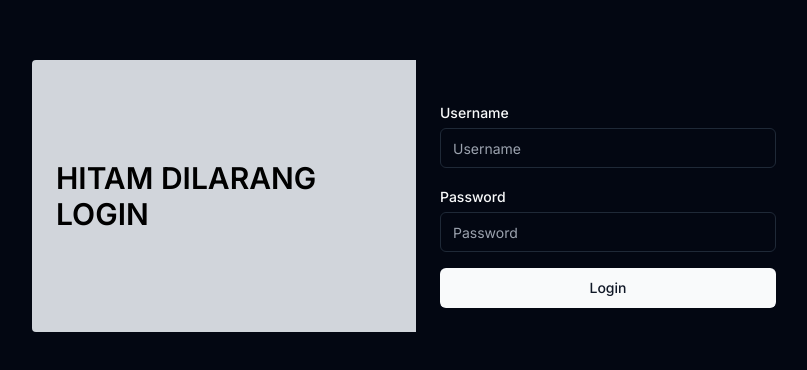
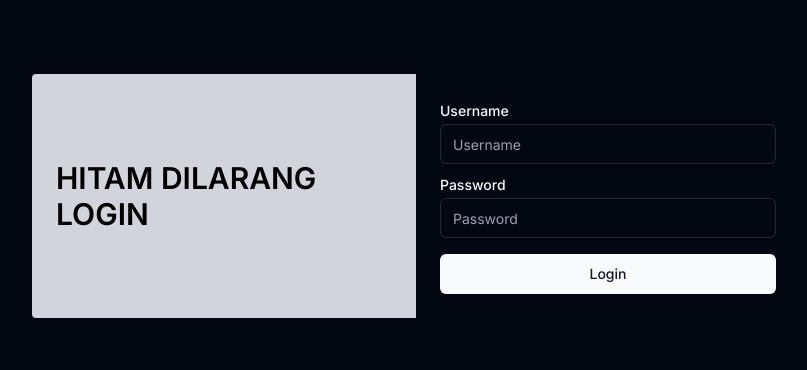
Before and after one commit to rikarani/blog, a Next.js app: page /login in a window 1280 px wide. Shown: the part 204-574 px from the top of the page, without its empty margins (224-1031 px from the left). Built offline with nearby package versions, Linux system fonts and the light colour scheme.

Commit message:
refactor: Update login page with new UI components and form validation improvements

```diff
--- a/app/login/page.tsx
+++ b/app/login/page.tsx
@@ -1,39 +1,17 @@
 "use client";
 
-import { useRef } from "react";
 import { useFormState } from "react-dom";
-import { useForm } from "react-hook-form";
-import { Input } from "@/components/ui/input";
+import { TriangleAlert } from "lucide-react";
 import { login, State } from "@/lib/actions/login";
-import { schema, Schema } from "@/lib/schema/login";
-import { zodResolver } from "@hookform/resolvers/zod";
-import { Button, buttonVariants } from "@/components/ui/button";
+import { Input } from "@/components/ui/client/input";
+import { Button, buttonVariants } from "@/components/ui/client/button";
 import { Alert, AlertTitle, AlertDescription } from "@/components/ui/alert";
-import {
-  Form,
-  FormControl,
-  FormField,
-  FormItem,
-  FormLabel,
-  FormMessage,
-} from "@/components/ui/form";
+import { Label } from "@/components/ui/label";
+
 import Show from "@/components/show";
 
 export default function LoginPage(): React.JSX.Element {
-  const formRef = useRef<HTMLFormElement | null>(null);
-  const [state, formAction] = useFormState<State, FormData>(login, {
-    message: "",
-  });
-
-  const form = useForm<Schema>({
-    resolver: zodResolver(schema),
-    mode: "onChange",
-    defaultValues: {
-      username: "",
-      password: "",
-      ...(state.fields ?? {}),
-    },
-  });
+  const [state, action] = useFormState<State, FormData>(login, null);
 
   return (
     <div className="flex w-full max-w-3xl overflow-hidden rounded">
@@ -42,62 +20,49 @@ export default function LoginPage(): React.JSX.Element {
       </div>
       <div className="w-full p-6 sm:flex-1">
         <Show>
-          <Show.When isTrue={state.status === "error"}>
+          <Show.When isTrue={state?.status === "error"}>
             <Alert
               variant="destructive"
-              className="bg-red-500/50 text-primary dark:border-red-500/50"
+              className="mb-4 bg-red-500/50 text-primary dark:border-red-500/50"
             >
-              <AlertTitle>Oops</AlertTitle>
-              <AlertDescription>{state.message}</AlertDescription>
+              <TriangleAlert color="white" />
+              <div className="ml-1.5">
+                <AlertTitle>Oops</AlertTitle>
+                <AlertDescription>{state?.message}</AlertDescription>
+              </div>
             </Alert>
           </Show.When>
         </Show>
-        <Form {...form}>
-          <form
-            className="mt-4"
-            ref={formRef}
-            action={formAction}
-            onSubmit={form.handleSubmit(() => formRef.current?.submit())}
-          >
-            <FormField
-              control={form.control}
+        <form action={action}>
+          <div>
+            <Label htmlFor="username">Username</Label>
+            <Input
+              id="username"
               name="username"
-              render={({ field }) => {
-                return (
-                  <FormItem className="space-y-1">
-                    <FormLabel>Username</FormLabel>
-                    <FormControl>
-                      <Input placeholder="Username" {...field} />
-                    </FormControl>
-                    <FormMessage />
-                  </FormItem>
-                );
-              }}
+              className="mt-0.5"
+              placeholder="Username"
+              required
+              minLength={1}
             />
-            <FormField
-              control={form.control}
+          </div>
+          <div className="mt-2">
+            <Label htmlFor="password">Password</Label>
+            <Input
+              id="password"
               name="password"
-              render={({ field }) => {
-                return (
-                  <FormItem className="mt-4 space-y-1">
-                    <FormLabel>Password</FormLabel>
-                    <FormControl>
-                      <Input type="password" placeholder="Password" {...field} />
-                    </FormControl>
-                    <FormMessage />
-                  </FormItem>
-                );
-              }}
+              className="mt-0.5"
+              type="password"
+              placeholder="Password"
+              required
+              minLength={6}
             />
-            <Button
-              className={`${buttonVariants({ variant: "default" })} mt-4 w-full`}
-              type="submit"
-              disabled={form.formState.isSubmitting}
-            >
+          </div>
+          <div className="mt-4">
+            <Button type="submit" className={`${buttonVariants({ variant: "default" })} w-full`}>
               Login
             </Button>
-          </form>
-        </Form>
+          </div>
+        </form>
       </div>
     </div>
   );
```
